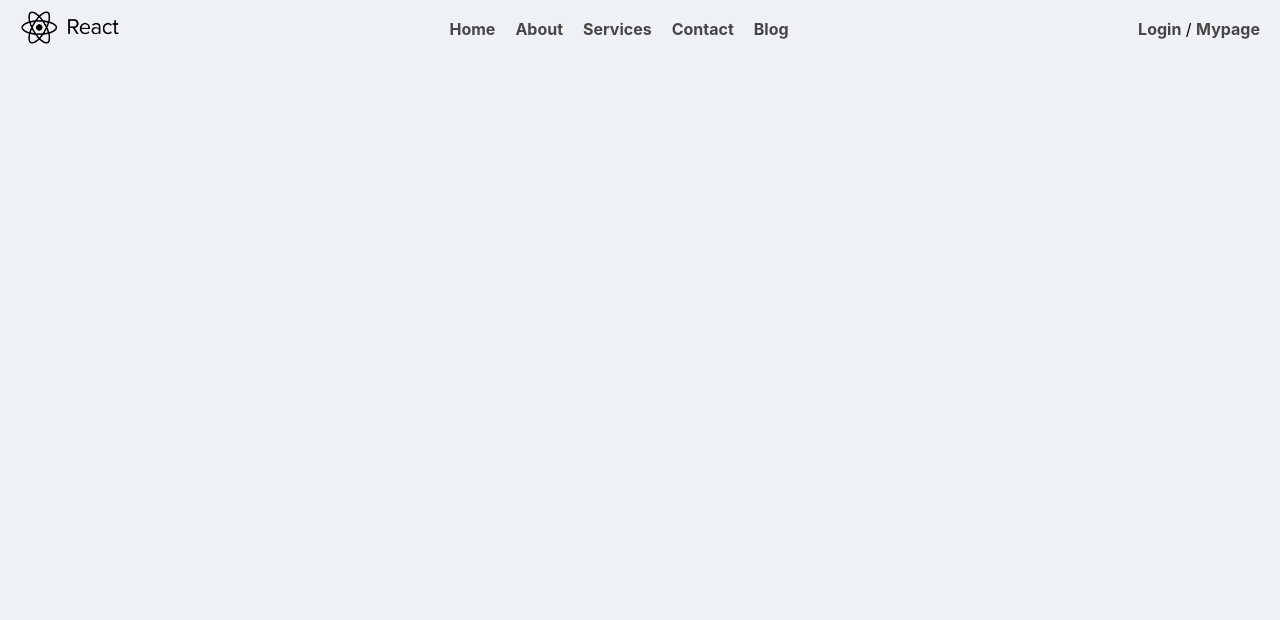
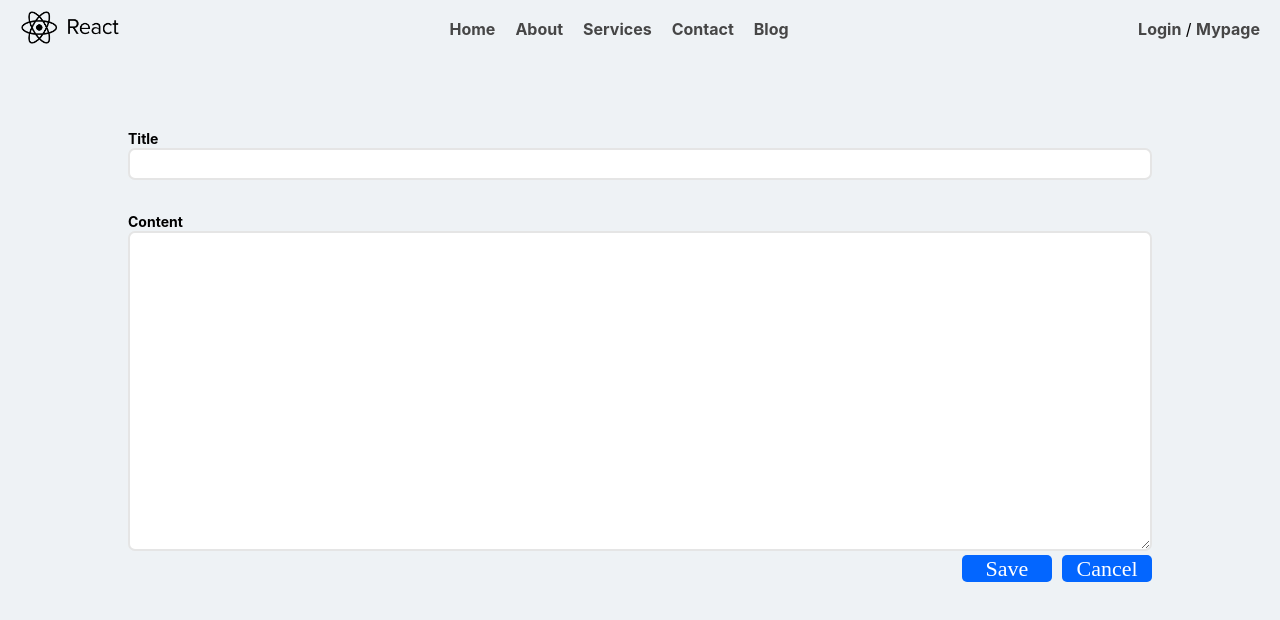
Before and after one commit to Kyonggi-Project/front-end, a React (Create React App) app: page /write in a window 1280 px wide. Shown: the top 620 px of the page. Built offline with nearby package versions, Linux system fonts and the light colour scheme.

Commit message:
경로 변경

```diff
--- a/src/App.js
+++ b/src/App.js
@@ -15,7 +15,7 @@ function App() {
           <Route path="/" element={<Main />} />
           <Route path="/login" element={<Login />} />
           <Route path="/signup" element={<Signup />} />
-          <Route path="/newboard" element={<NewBoard />}/>
+          <Route path="/write" element={<NewBoard />}/>
         </Routes>
       </div>
     </Router>
--- a/src/components/NewBoard.jsx
+++ b/src/components/NewBoard.jsx
@@ -31,7 +31,7 @@ export default function NewBoard() {
     console.log(formData);
 
     //post 요청
-    axios.post(/*백엔드 요청 주소*/'http://localhost:8080/newboard', formData)
+    axios.post(/*백엔드 요청 주소*/'http://localhost:8080/write', formData)
       .then(response => {
         console.log('응답 데이터:', response.data);
         alert("입력되었습니다.");
```
